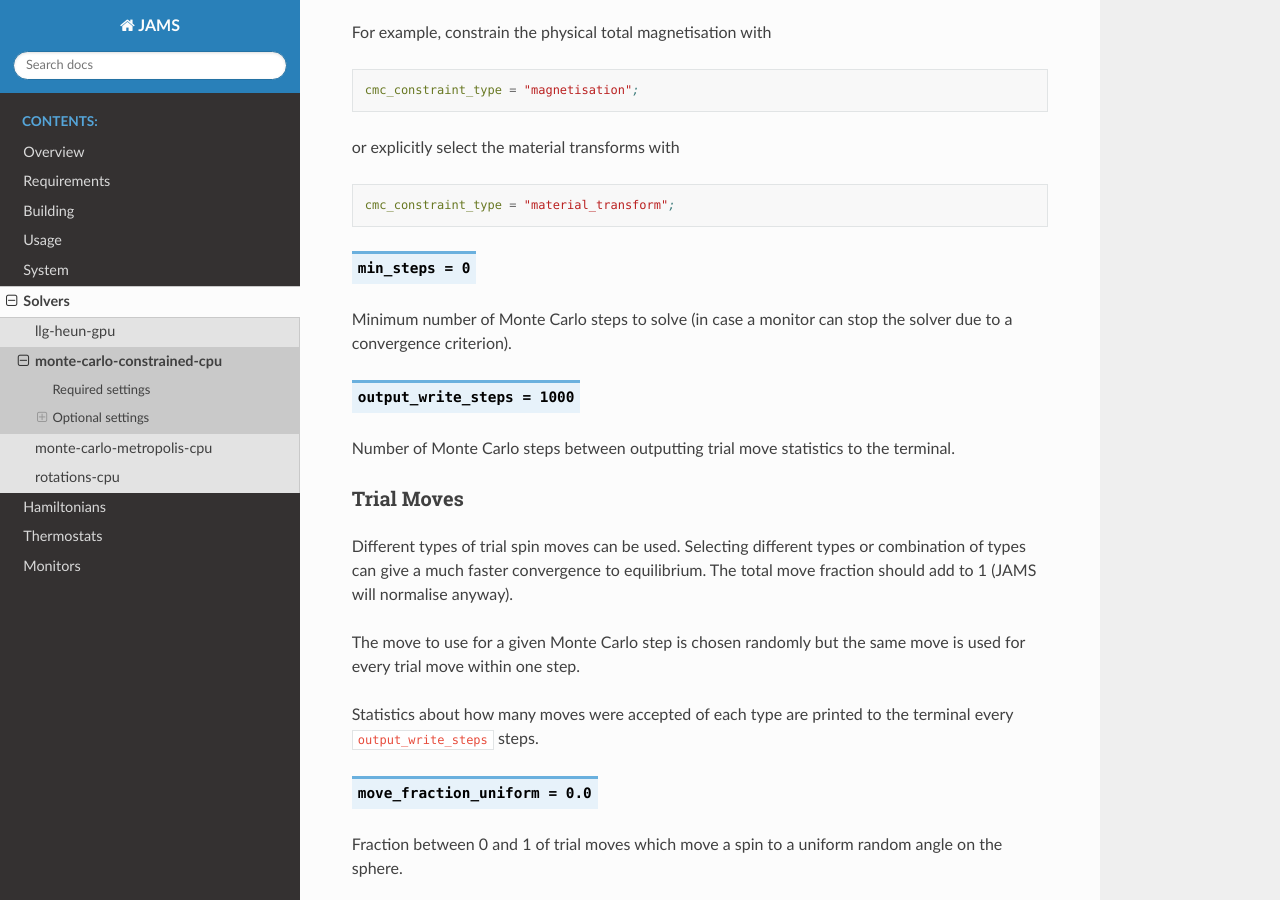
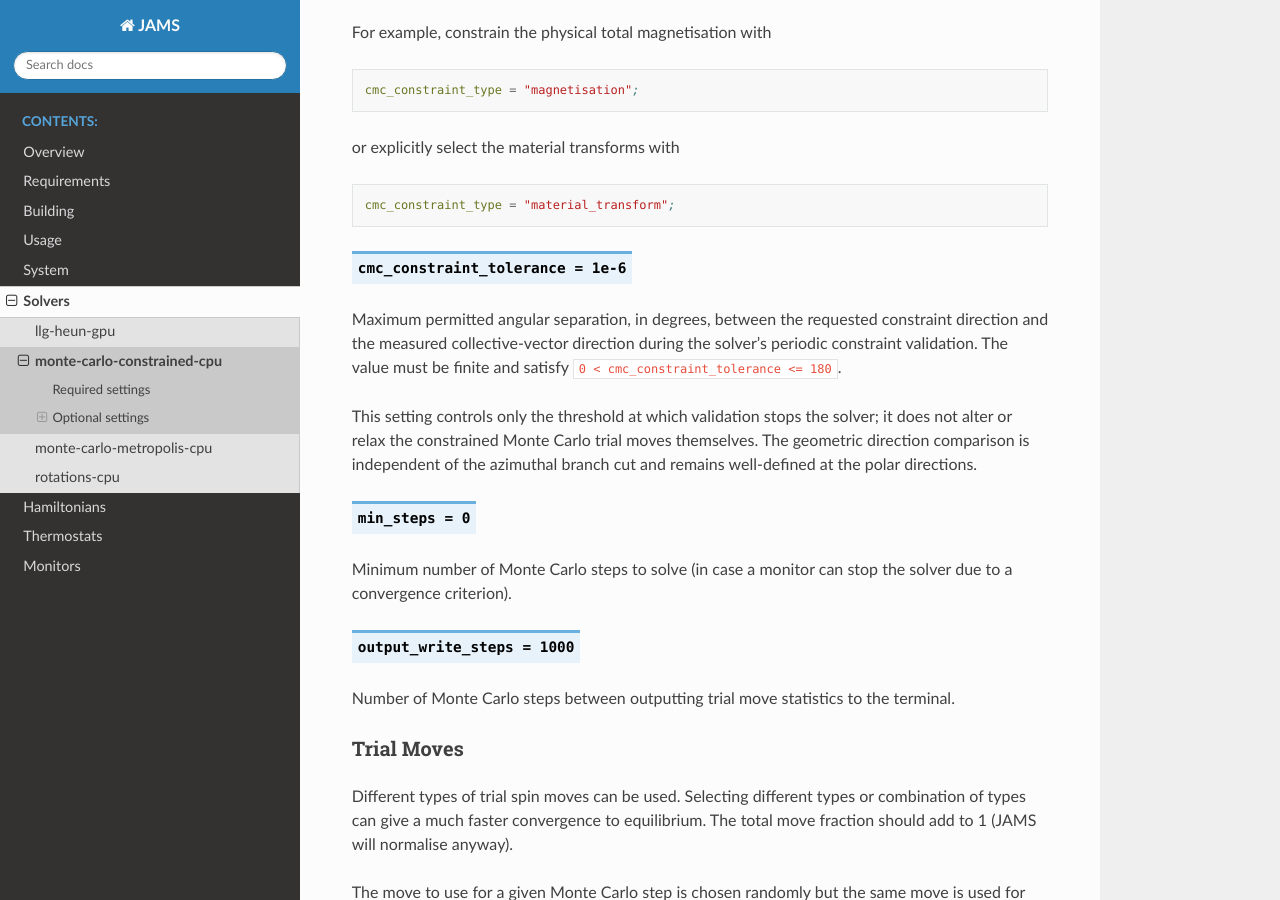
Before and after one commit to stonerlab/jams, a Sphinx documentation site: the page built from docs/source/solvers/monte-carlo-constrained-cpu.rst, in a window 1280 px wide and 900 px high, scrolled down 1547 px. Built offline with Sphinx 7.4.7 and the Read the Docs theme 3.1.0, drawn with Linux system fonts in a browser that asks for light colours.

Commit message:
Make constrained MC tolerance configurable
Replace separate theta and phi comparisons with a coordinate-independent angular error computed from the collective constraint vector. Handle branch cuts and polar directions geometrically, and reject zero or non-finite collective vectors with explicit diagnostics.

Add the optional cmc_constraint_tolerance setting in degrees with a 1e-6 default and finite range validation. Keep the existing 1e-8 matrix sanity tolerance independent, print the selected tolerance during initialization, and document that it affects validation rather than Monte Carlo moves.

Add regression coverage for roundoff-scale residuals, strict and loose overrides, invalid settings, branch-cut equivalence, polar directions, and undefined vectors.

Tests: Debug build; 18 focused constrained-MC tests; 4 periodic-angle tests; full non-SLOW CTest suite with 382 passed, 1 skipped, and 0 failed.

```diff
--- a/docs/source/solvers/monte-carlo-constrained-cpu.rst
+++ b/docs/source/solvers/monte-carlo-constrained-cpu.rst
@@ -78,6 +78,18 @@ or explicitly select the material transforms with
 
     cmc_constraint_type = "material_transform";
 
+.. describe:: cmc_constraint_tolerance = 1e-6
+
+Maximum permitted angular separation, in degrees, between the requested
+constraint direction and the measured collective-vector direction during the
+solver's periodic constraint validation. The value must be finite and satisfy
+``0 < cmc_constraint_tolerance <= 180``.
+
+This setting controls only the threshold at which validation stops the solver;
+it does not alter or relax the constrained Monte Carlo trial moves themselves.
+The geometric direction comparison is independent of the azimuthal branch cut
+and remains well-defined at the polar directions.
+
 .. describe:: min_steps = 0
 
 Minimum number of Monte Carlo steps to solve (in case a monitor can stop
```
Also changed, not shown: 4 other files.
